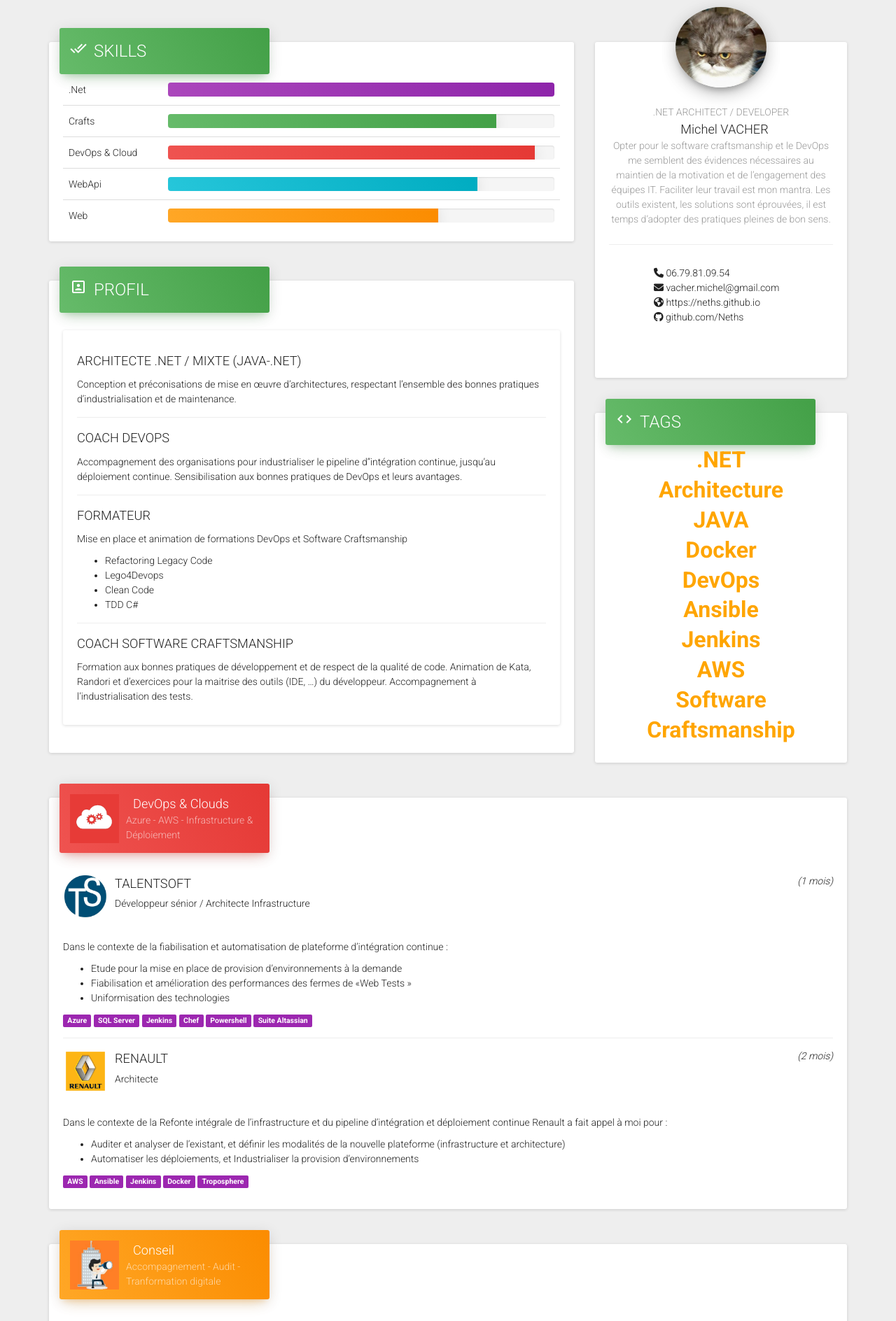
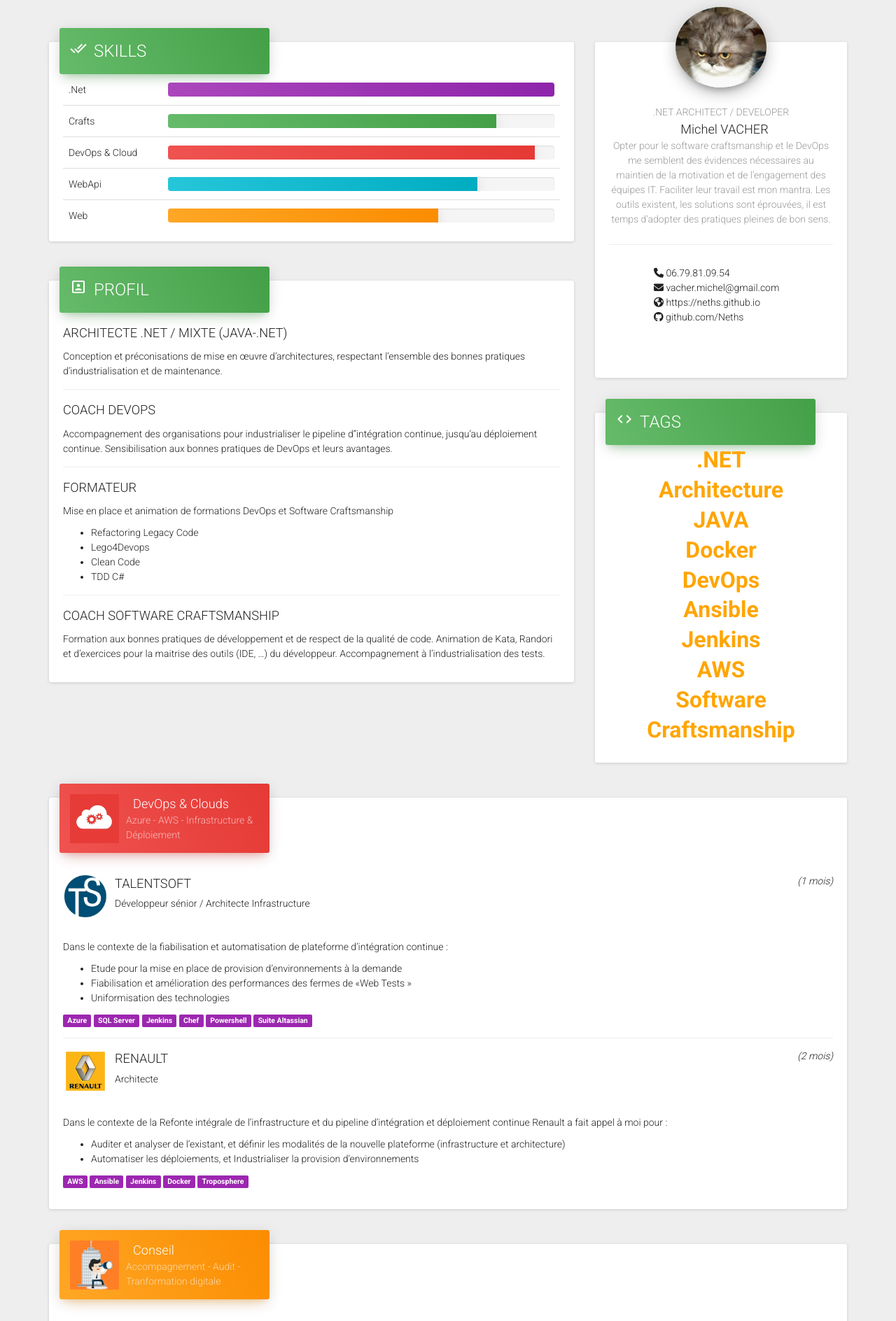
Before and after one commit to Neths/neths.github.io, a Jekyll site: the page built from index.html, in a window 1280 px wide. Shown: the top 1888 px of the page at 70% size. Built offline with Jekyll 4.4.1, drawn with Linux system fonts in a browser that asks for light colours; nearby versions of some CDN libraries.

Commit message:
Update profil.html
remove border into profil informations

```diff
--- a/_includes/profil.html
+++ b/_includes/profil.html
@@ -1,19 +1,17 @@
 
 <div class="row mission-type">
     <div class="col-lg-12">
-        <div class="card">
-            <div class="card-content">
         {% for post in site.categories[include.category] %}
         <div class="mission" >
             <h4 class="media-heading">{{ post.title }} </h4>
             <p>{{ post.content }}</p>
             <p style="margin-bottom:15px">
                 {% for tag in post.tags %}
-                        <span class="label label-primary">{{ tag }}</span> {% unless forloop.last %}{% endunless %} {% endfor
-                        %}
+                    <span class="label label-primary">{{ tag }}</span>
+                    {% unless forloop.last %}
+                    {% endunless %}
+                {% endfor %}
         </div>
         {% endfor %}
     </div>
 </div>
-    </div>
-</div>
```
Lines whose indentation alone changed are shown as unchanged.
